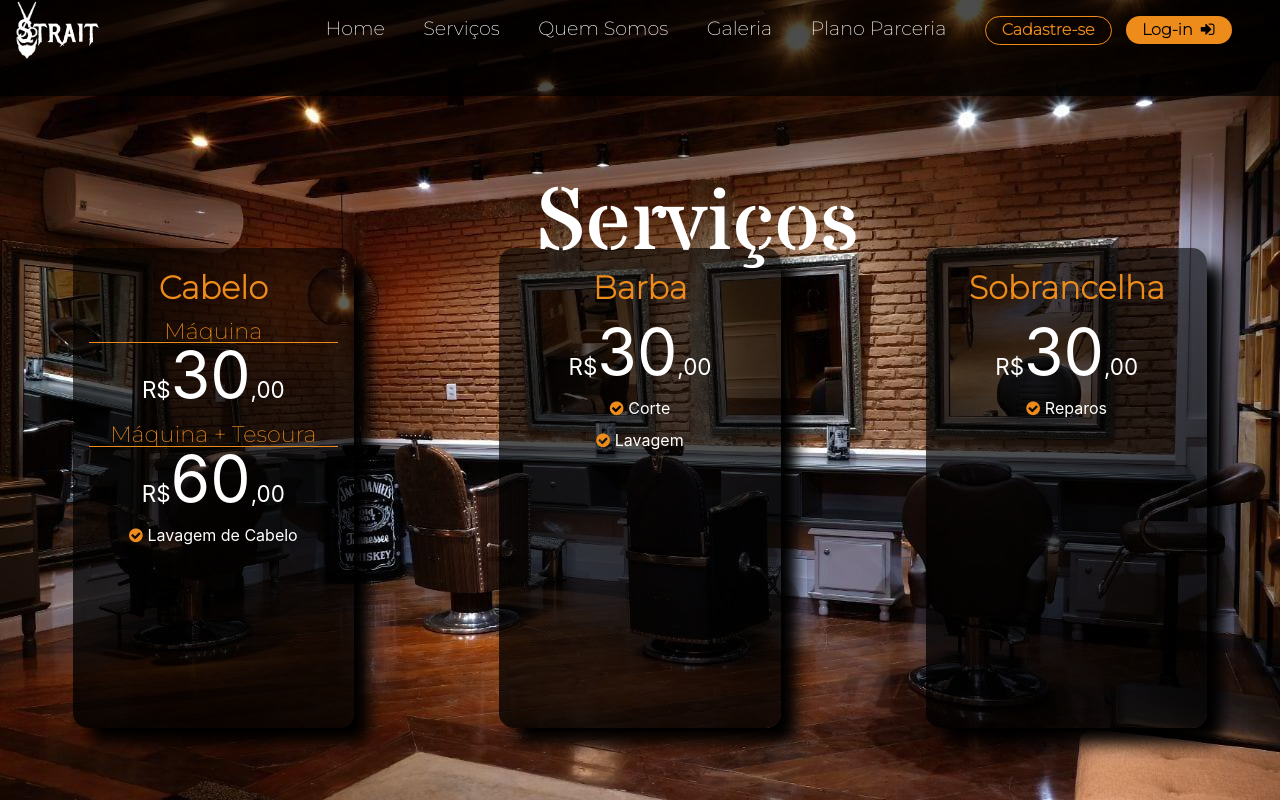
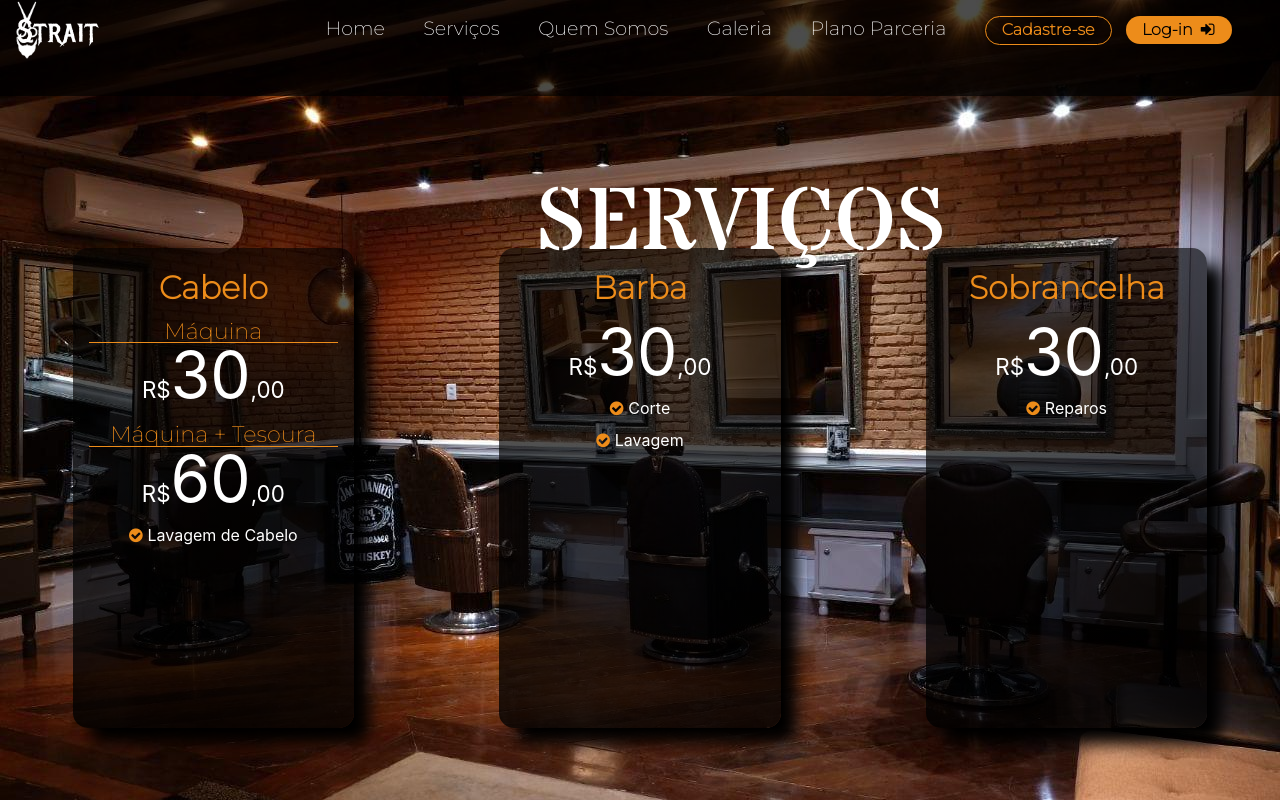
Before and after one commit to Felipediaslc/Barbearia-Strait-Front, a React (Create React App) app: page /servicos in a window 1280 px wide. Built offline with nearby package versions, Linux system fonts and the light colour scheme; a web font is replaced by a local one.

Commit message:
refinamento v.35

```diff
--- a/src/Pages/Servicos/Servicos.js
+++ b/src/Pages/Servicos/Servicos.js
@@ -3,7 +3,7 @@ import './Servicos.css';
 function Servicos() {
   return (
     <div  className="servicos"  >
-        <div className="titulo">Serviços</div>
+        <div className="titulo">SERVIÇOS</div>
     <div className="container">
     <div className="card">
         <div className="card-title">
```
